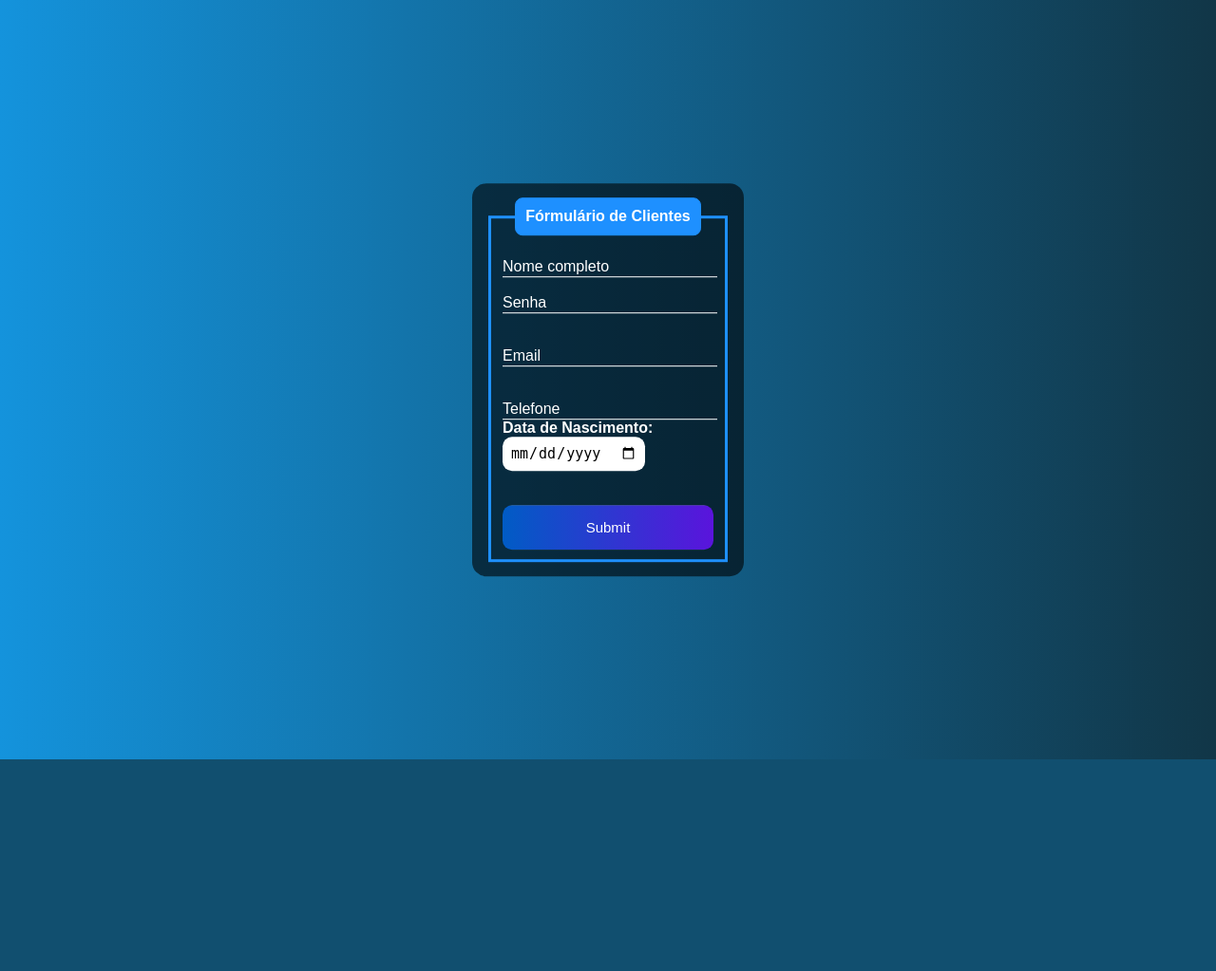
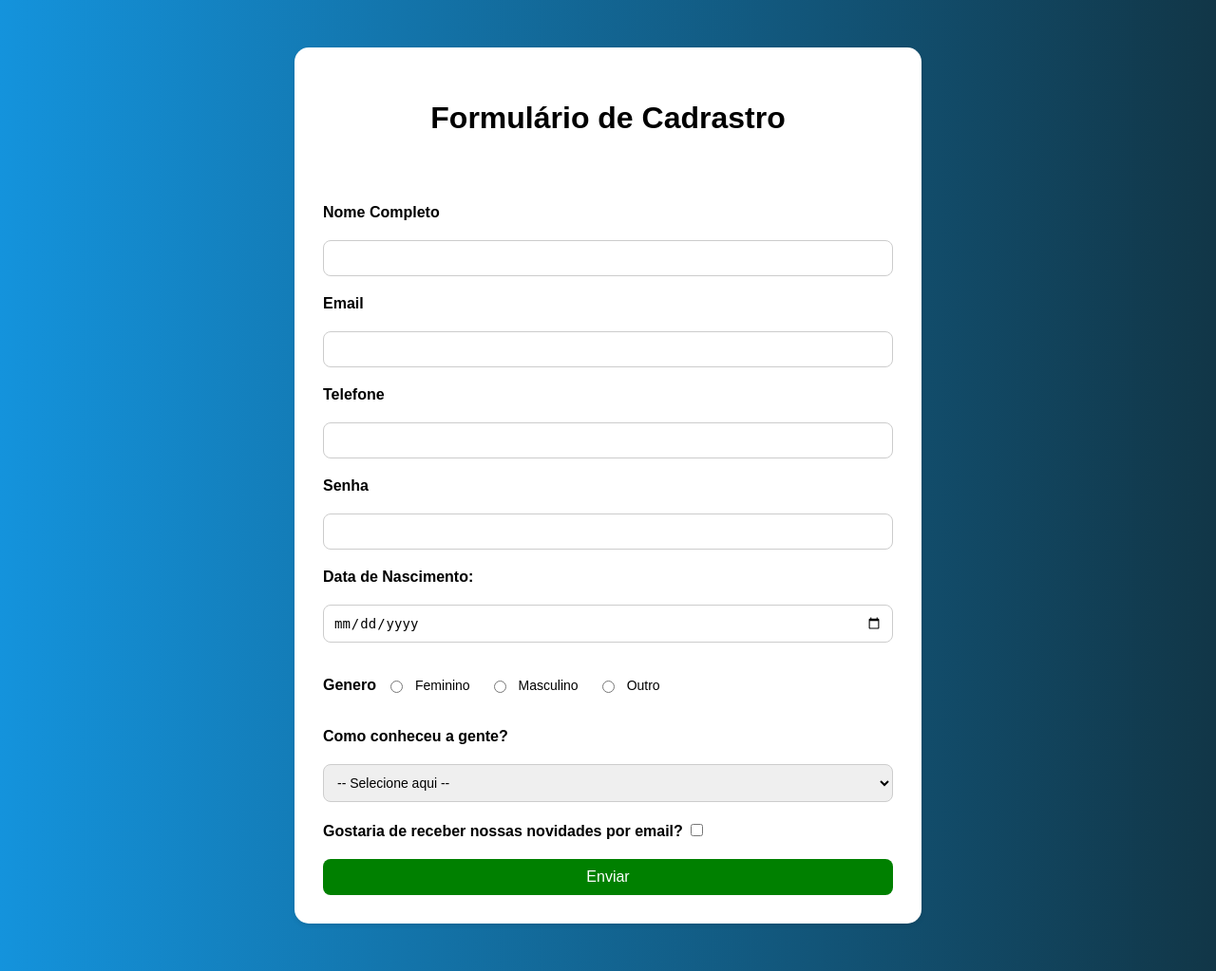
Before and after one commit to Gvendramim/Plataforma-de-Aprendizado-Online, a PHP site: page /forms.php in a window 1280 px wide. Shown: the whole page at 95% size. Before the commit the page ends 800 px from the top, so only its background shows below. Run offline with PHP 8.4, Linux system fonts and the light colour scheme.

Commit message:
Update forms.php

```diff
--- a/forms.php
+++ b/forms.php
@@ -9,124 +9,142 @@
         $senha = $_POST['senha'];
         $telefone = $_POST['telefone'];
         $data_nascimento = $_POST['data_nascimento'];
+        $genero = $_POST['genero'];
+        $conheceu = $_POST['conheceu'];
+        $novidades = $_POST['novidades'];
 
-        $result = mysqli_query($conexao, "INSERT INTO user(nome,senha,email,telefone,data_nascimento)
-        VALUES ('$nome','$senha','$email','$telefone','$data_nascimento')");
+        $result = mysqli_query($conexao, "INSERT INTO user(nome,senha,email,telefone,data_nascimento,genero,conheceu,novidades)
+        VALUES ('$nome','$senha','$email','$telefone','$data_nascimento','$genero','$conheceu','$novidades')");
 
     }
 
 ?>
+
 <!DOCTYPE html>
-<html lang="en">
+<html lang="pt-BR" >
 <head>
   <meta charset="UTF-8">
-    <meta http-equiv="X-UA-Compatible" content="IE=edge">
-    <meta name="viewport" content="width=device-width, initial-scale=1.0">
-    <title>Formulário</title>
+  <title>Plataforma de Aprendizado Online</title>
+  <link rel="icon" type="image/x-icon" href="/assets/images/pesquisa.png">
+  <link rel='stylesheet' href='https://unpkg.com/boxicons@2.1.1/css/boxicons.min.css'>
+  <link rel='stylesheet' href='https://fonts.googleapis.com/css2?family=Poppins:wght@300;400;500;600;700&amp;display=swap'>
   <style>
+
         body{
-            font-family: Arial, Helvetica, sans-serif;
+            font-family: sans-serif;
             background-image: linear-gradient(to right, rgb(20, 147, 220), rgb(17, 54, 71));
         }
-        .box{
-            color: white;
-            position: absolute;
-            top: 50%;
-            left: 50%;
-            transform: translate(-50%,-50%);
-            background-color: rgba(0, 0, 0, 0.6);
-            padding: 15px;
+        .div-contact {
+        max-width: 600px;
+        margin: 50px auto;
+        background-color: #fff;
+        padding: 30px;
         border-radius: 15px;
-            width: 20%;
+        box-shadow: 0 2px 5px rgba(0, 0, 0, 0.1);
         }
-        fieldset{
-            border: 3px solid dodgerblue;
+
+        .form-contact {
+        display: grid;
+        gap: 20px;
         }
-        legend{
-            border: 1px solid dodgerblue;
+
+        .entry-label {
+        font-weight: bold;
+        font-size: 16px;
+        }
+
+        .entry {
+        width: 100%;
         padding: 10px;
-            text-align: center;
-            background-color: dodgerblue;
+        border: 1px solid #ccc;
         border-radius: 8px;
+        box-sizing: border-box;
+        font-size: 14px;
         }
-        .inputBox{
-            position: relative;
+
+        .div-entry {
+        display: flex;
+        gap: 10px;
+        align-items: center;
+        font-size: 14px;
         }
-        .inputUser{
-            background: none;
+
+        .checkbox-label {
+        display: flex;
+        align-items: center;
+        gap: 10px;
+        }
+
+        .checkbox-input {
+        margin: 0;
+        }
+
+        .submit-btn {
+        background-color: green;
+        color: #fff;
+        padding: 10px 20px;
         border: none;
-            border-bottom: 1px solid white;
-            outline: none;
-            color: white;
-            font-size: 15px;
-            width: 100%;
-            letter-spacing: 2px;
+        border-radius: 8px;
+        cursor: pointer;
+        font-size: 16px;
         }
-        .labelInput{
-            position: absolute;
-            top: 0px;
-            left: 0px;
-            pointer-events: none;
-            transition: .5s;
+
+        .submit-btn:hover {
+        background-color: #425242;
         }
-        .inputUser:focus ~ .labelInput,
-        .inputUser:valid ~ .labelInput{
-            top: -20px;
-            font-size: 12px;
-            color: dodgerblue;
+
+        @media (max-width: 768px) {
+        .form-contact {
+            grid-template-columns: 1fr;
         }
-        #data_nascimento{
-            border: none;
-            padding: 8px;
-            border-radius: 10px;
-            outline: none;
-            font-size: 15px;
-        }
-        #submit{
-            background-image: linear-gradient(to right,rgb(0, 92, 197), rgb(90, 20, 220));
-            width: 100%;
-            border: none;
-            padding: 15px;
-            color: white;
-            font-size: 15px;
-            cursor: pointer;
-            border-radius: 10px;
-        }
-        #submit:hover{
-            background-image: linear-gradient(to right,rgb(0, 80, 172), rgb(80, 19, 195));
         }
   </style>
 </head>
 <body>
-    <div class="box">
-        <form action="forms.php" method="POST">
-            <fieldset>
-                <legend><b>Fórmulário de Clientes</b></legend>
+    <div class="col-6 col-12-medium">
+        <div class="div-contact">
+          <h1 style="text-align: center; padding: 5px 0 50px 0;">Formulário de Cadrastro</h1>
+
+          <form class="form-contact" action="forms.php" method="POST">
+              <label class="entry-label" for="name">Nome Completo</label>
+              <input class="entry" name="nome" id="nome" type="text" required>
+
+              <label class="entry-label" for="email">Email</label>
+              <input class="entry" name="email" id="email" type="email" required>
+
+              <label class="entry-label" for="phone">Telefone</label>
+              <input class="entry" name="telefone" id="telefone" type="tel" required>
+
+              <label class="entry-label" for="phone">Senha</label>
+              <input type="password" name="senha" id="senha" class="entry" required>
+
+              <label class="entry-label" for="data_nascimento"><b>Data de Nascimento:</b></label>
+              <input class="entry" type="date" name="data_nascimento" id="data_nascimento" required>
+
+              <div class="div-entry">
+                  <p class="entry-label">Genero</p>
+                  <input type="radio" id="feminino" name="genero" value="feminino" required>
+                  <label for="feminino">Feminino</label>
                   <br>
-                <div class="inputBox">
-                    <input type="text" name="nome" id="nome" class="inputUser" required>
-                    <label for="nome" class="labelInput">Nome completo</label>
+                  <input type="radio" id="masculino" name="genero" value="masculino" required>
+                  <label for="masculino">Masculino</label>
+                  <br>
+                  <input type="radio" id="outro" name="genero" value="outro" required>
+                  <label for="outro">Outro</label>
               </div>
-                <br>
-                <div class="inputBox">
-                    <input type="password" name="senha" id="senha" class="inputUser" required>
-                    <label for="senha" class="labelInput">Senha</label>
-                </div>
-                <br><br>
-                <div class="inputBox">
-                    <input type="text" name="email" id="email" class="inputUser" required>
-                    <label for="email" class="labelInput">Email</label>
-                </div>
-                <br><br>
-                <div class="inputBox">
-                    <input type="tel" name="telefone" id="telefone" class="inputUser" required>
-                    <label for="telefone" class="labelInput">Telefone</label>
-                </div>
-                <label for="data_nascimento"><b>Data de Nascimento:</b></label>
-                <input type="date" name="data_nascimento" id="data_nascimento" required>
-                <br><br><br>
-                <input type="submit" name="submit" id="submit">
-            </fieldset>
+
+              <label class="entry-label" for="day-period">Como conheceu a gente?</label>
+              <select class="entry" name="conheceu" id="conheceu">
+                  <option value="none" name="conheceu" id="conheceu">-- Selecione aqui --</option>
+                  <option value="Facebook" name="conheceu" id="conheceu">Facebook</option>
+                  <option value="Instagram" name="conheceu" id="conheceu">Instagram</option>
+                  <option value="Outros" name="conheceu" id="conheceu">Outros</option>
+              </select>
+
+              <label for="check-mailing" class="entry-label" id="checkbox">Gostaria de receber nossas novidades por email?
+                  <input type="checkbox" name="novidades" id="novidades"></label>
+
+              <input class="submit-btn" type="submit" name="submit" id="submit" value="Enviar">
           </form>
         </div>
 </body>
```
Lines whose indentation alone changed are shown as unchanged.
